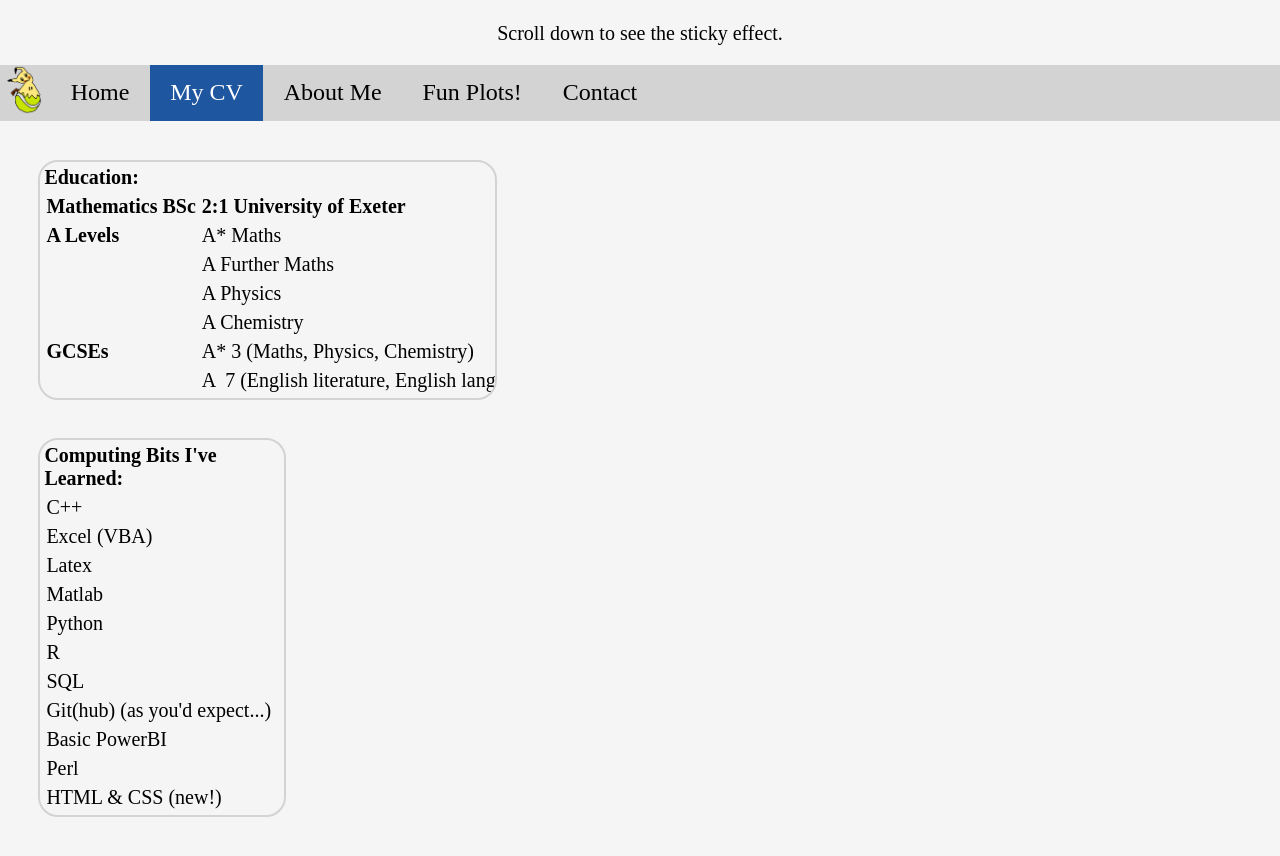
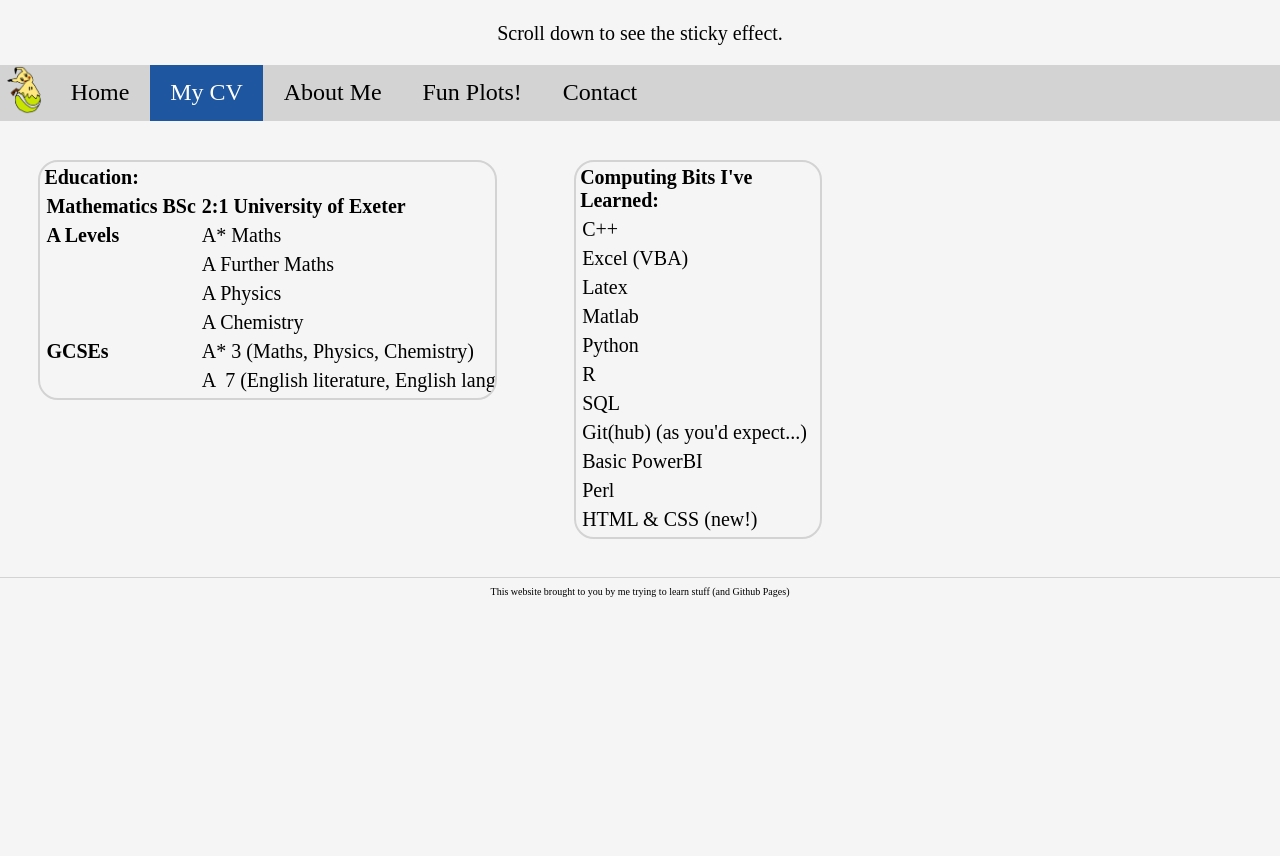
Before and after one commit to beml201/beml201.github.io, a plain HTML site: page cv.html in a window 1280 px wide. Shown: the part 62-918 px from the top of the page. After the commit the page ends 800 px from the top, so only its background shows below. Drawn offline with Linux system fonts and the light colour scheme.

Commit message:
Fixed styling issues

```diff
--- a/styles.css
+++ b/styles.css
@@ -1,10 +1,20 @@
+body:after {
+  content: "This website brought to you by me trying to learn stuff (and Github Pages)";
+  display: block;
+  height: 0;
+  clear: both;
+  font-size: 0.5em;
+  padding-top: 0.8em;;
+  margin-top: 10%;
+  border-top: 1px solid lightgrey;
+}
 body{
   margin: 0;
   background: whitesmoke;
   text-align: center;
   padding-top: 0px;
   font-size: 20px;
-  padding-bottom: 50px;
+  padding-bottom: 10%;
   -webkit-text-size-adjust: none;
   -moz-text-size-adjust: none;
   -ms-text-size-adjust: none;
@@ -38,7 +48,7 @@ ul{
 table{
   border:0.1em solid lightgrey;
   border-radius: 1em;
-  /*float:left;*/
+  float:left;
   padding:0.2em;
   overflow-x: auto;
   table-layout: fixed;
@@ -135,11 +145,18 @@ ul.topnav li a:hover {
 }
 
 /* Responsive section for thinner windows */
+@media screen and (min-height: 1000px) and (max-width: 100vh){
+  body{
+    font-size: 5vw;/*2.5vh*/
+  }
+}
 @media screen and (max-width: 100vh) {
-  body{
-    font-size:2.5vh;
-  }
   textarea {
     width: 34ex;
   }
 }
+@media screen and (max-height: 15vw) {
+  ul.topnav {
+    position: static;
+  }
+}
```
